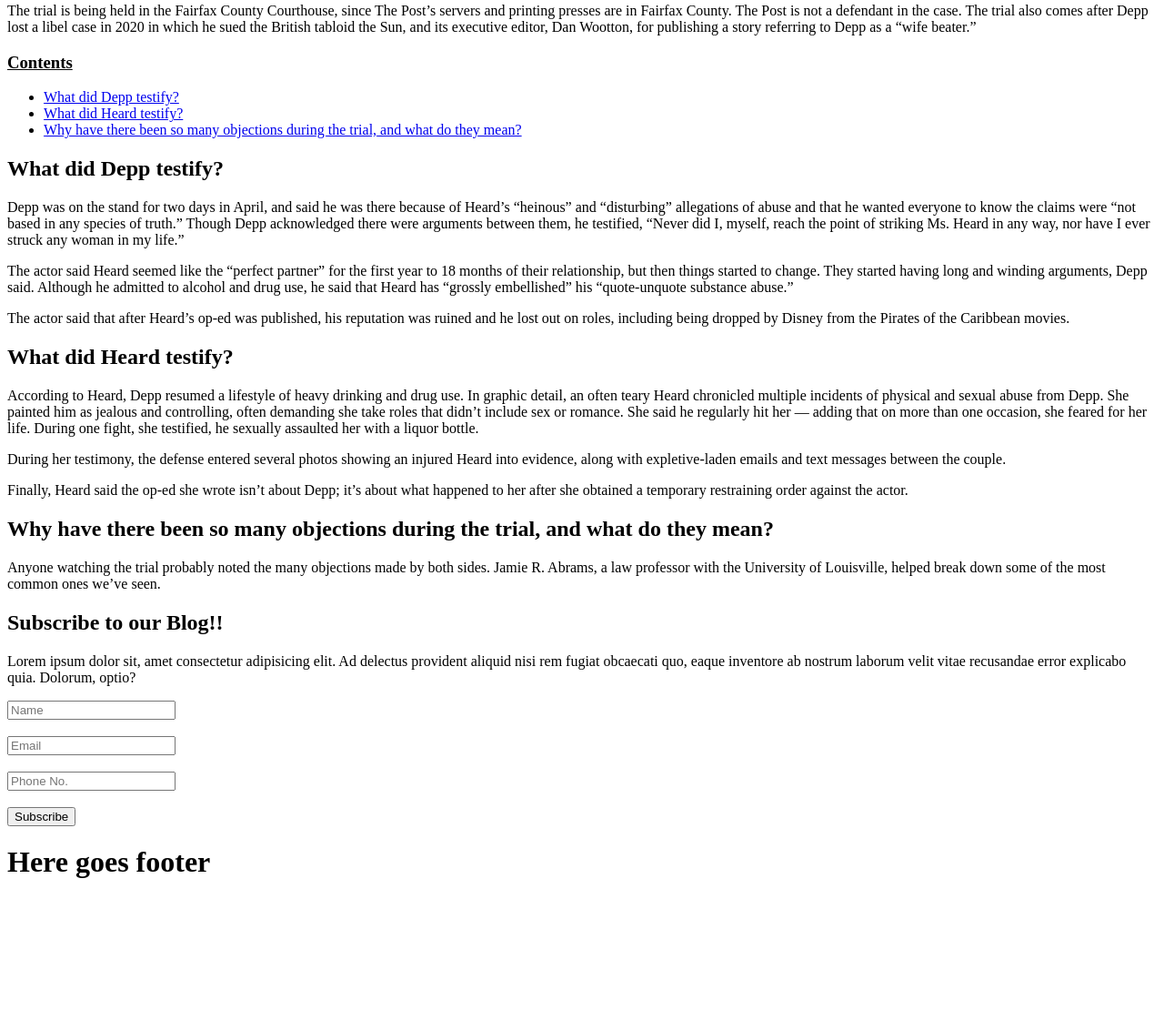
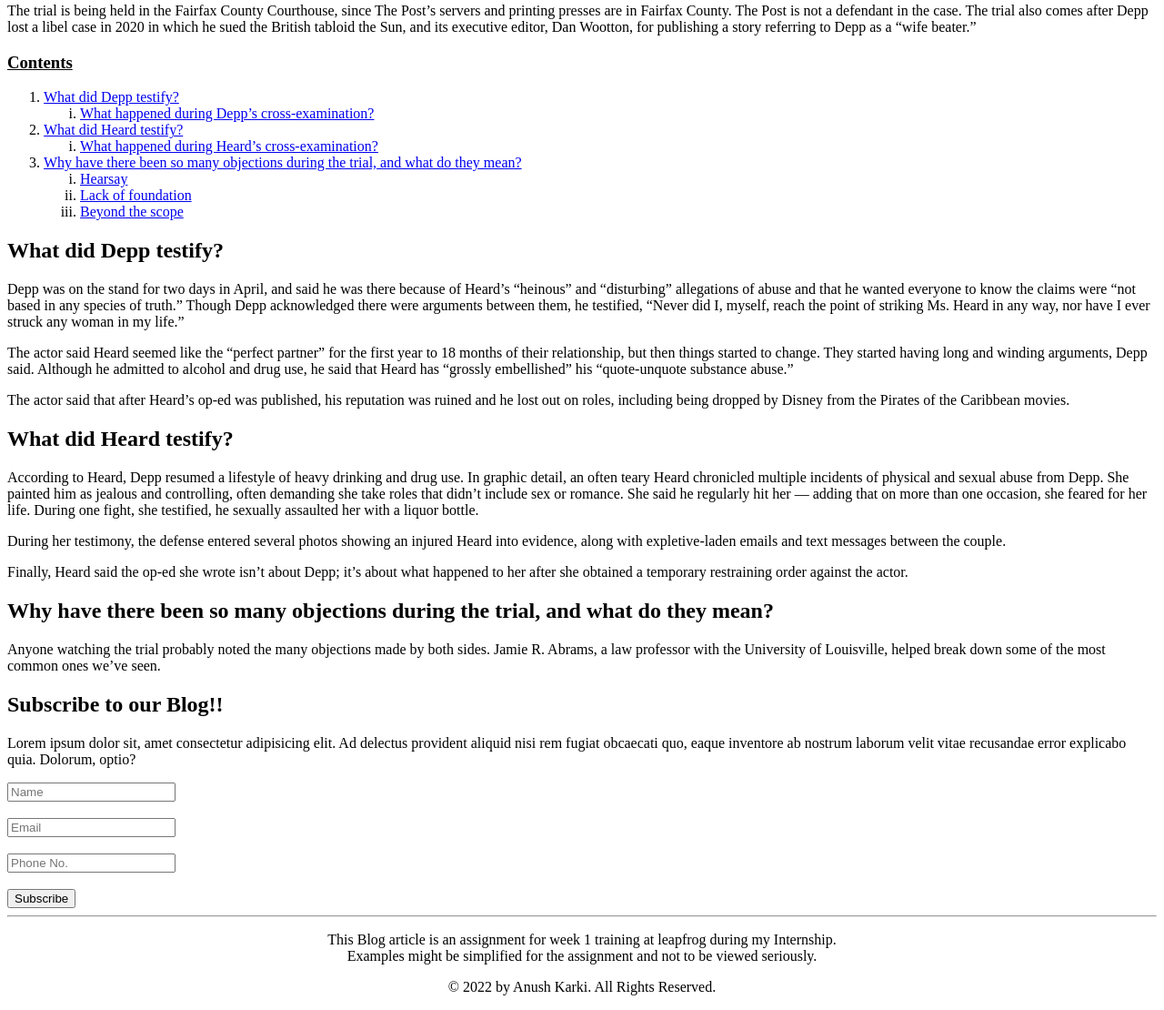
Before and after one commit to Toxicann/leapfrog, a plain HTML site: page assignments/Blog-Post/index.html in a window 1280 px wide. Shown: the part 181-1291 px from the top of the page at 91% size. Before the commit the page ends 1168 px from the top, so only its background shows below. Drawn offline with Linux system fonts and the light colour scheme.

Commit message:
copyright addition

```diff
--- a/assignments/Blog-Post/index.html
+++ b/assignments/Blog-Post/index.html
@@ -38,16 +38,45 @@
     <div>
       <article>
         <h3><u>Contents</u></h3>
-        <ul>
-          <li><a href="#article_1">What did Depp testify?</a></li>
-          <li><a href="#article_2">What did Heard testify?</a></li>
+        <ol>
+          <li>
+            <a href="#article_1">What did Depp testify?</a>
+            <ol type = "i">
+              <li>
+                <a href="#Sarticle_1"
+                  >What happened during Depp’s cross-examination?</a
+                >
+              </li>
+            </ol>
+          </li>
+          <li>
+            <a href="#article_2">What did Heard testify?</a>
+            <ol type = "i">
+              <li>
+                <a href="#Sarticle_2"
+                  >What happened during Heard’s cross-examination?</a
+                >
+              </li>
+            </ol>
+          </li>
           <li>
             <a href="#article_3"
               >Why have there been so many objections during the trial, and what
               do they mean?</a
             >
+            <ol type = "i">
+              <li>
+                <a href="#Sarticle_3.1">Hearsay</a>
+              </li>
+              <li>
+                <a href="#Sarticle_3.2">Lack of foundation</a>
+              </li>
+              <li>
+                <a href="#Sarticle_3.3">Beyond the scope</a>
+              </li>
+            </ol>
           </li>
-        </ul>
+        </ol>
       </article>
       <section>
         <h2><a id="article_1">What did Depp testify?</a></h2>
@@ -140,6 +169,19 @@
         </div>
       </div>
     </div>
-    <footer><h1>Here goes footer</h1></footer>
+    <footer>
+      <hr />
+      <p>
+        <center>
+          This Blog article is an assignment for week 1 training at leapfrog
+          during my Internship.<br />
+          Examples might be simplified for the assignment and not to be viewed
+          seriously.<br />
+        </center>
+      </p>
+      <p>
+        <center>&copy; 2022 by Anush Karki. All Rights Reserved.</center>
+      </p>
+    </footer>
   </body>
 </html>
```
Also changed, not shown: index.html (+1 -4 lines), assignments/Blog-Post/Deep-Heard.webp (added), assignments/Blog-Post/Deep.webp (added), assignments/Blog-Post/Heard.webp (added), assignments/Blog-Post/Jury.webp (added).
